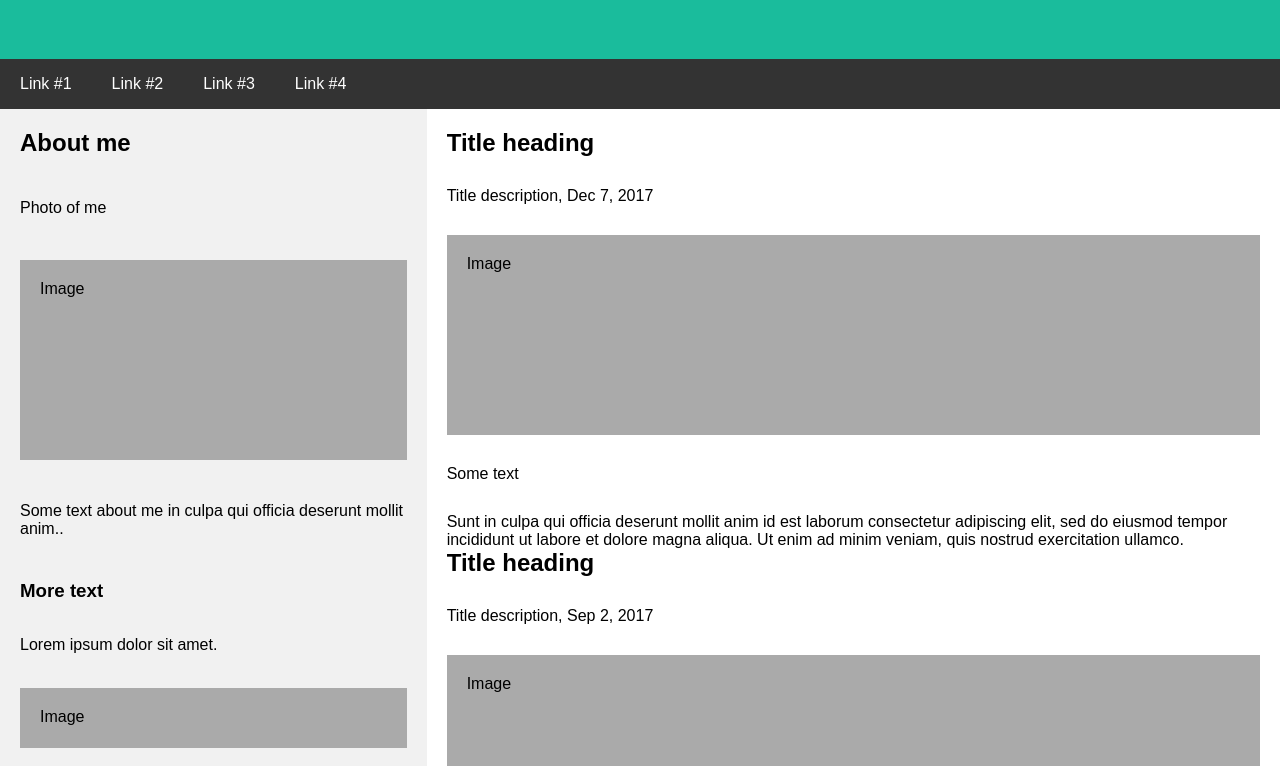
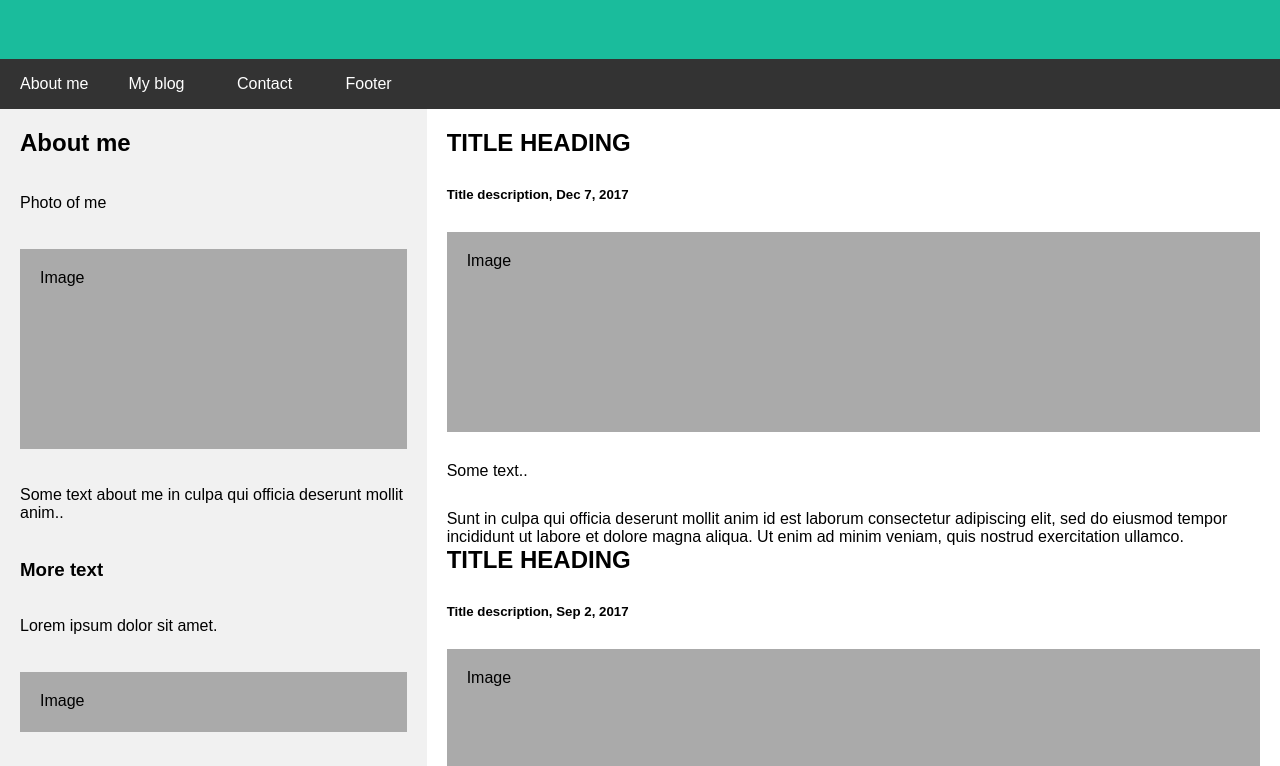
Before and after one commit to mSajewiczz/grid_css_responsive_website, a plain HTML site: page index.html in a window 1280 px wide. Shown: the part 211-977 px from the top of the page. Drawn offline with nearby package versions, Linux system fonts and the light colour scheme.

Commit message:
Last update of project. End.

```diff
--- a/index.html
+++ b/index.html
@@ -5,24 +5,25 @@
     <meta name="viewport" content="width=device-width, initial-scale=1.0">
     <title>Zadanie CSS Grid</title>
     <link rel="stylesheet" href="style.css">
+    <link rel="stylesheet" href="https://unpkg.com/aos@next/dist/aos.css" />
 </head>
 <body>
     <header>
         <div class="up-banner">
-            <h4>Resize the browser window to see the responsive effect.</h4>
+            <h4 data-aos="flip-left" data-aos-delay="200">Resize the browser window to see the responsive effect.</h4>
         </div>
 
         <div class="welcome-part">
-            <h1>My website</h1>
-            <p>With <b>flexible</b> layout</p>
+            <h1 data-aos="fade-right" data-aos-delay="200">My website</h1>
+            <p data-aos="fade-left" data-aos-delay = "400">With <b>flexible</b> layout</p>
         </div>
 
         <nav>
             <ul>
-                <li><a class="nav-element" href="#"> Link #1</a></li>
-                <li><a class="nav-element" href="#"> Link #2</a></li>
-                <li><a class="nav-element" href="#"> Link #3</a></li>
-                <li><a class="nav-element" href="#"> Link #4</a></li>
+                <li><a data-aos="fade-down" data-aos-delay = "400" class="nav-element" href="#aside"> About me</a></li>
+                <li><a data-aos="fade-down" data-aos-delay = "600" class="nav-element" href="#main-part"> My blog</a></li>
+                <li><a data-aos="fade-down" data-aos-delay = "800" class="nav-element" href="./contact.html">Contact</a></li>
+                <li><a data-aos="fade-down" data-aos-delay = "1000" class="nav-element" href="#footer"> Footer</a></li>
             </ul>
         </nav>
     </header>
@@ -34,8 +35,6 @@
                 <p>Photo of me</p>
                 <div class = "aside-up-img">Image</div>
                 <p>Some text about me in culpa qui officia deserunt mollit anim..</p>
-            </div>
-            <div class="aside-second">
                 <h3>More text</h3>
                 <p>Lorem ipsum dolor sit amet.</p>
                 <div class = "aside-bottom-img">Image</div>
@@ -46,29 +45,42 @@
 
         <section id="main-part">
             <div class="blog-first-part">
-                <h2>Title heading</h2>
-            <p>Title description, Dec 7, 2017</p>
+                <h2>TITLE HEADING</h2>
+            <h5>Title description, Dec 7, 2017</h5>
             <div class="main-up-img">Image</div>
-            <p>Some text</p>
+            <p>Some text..</p>
             <p>Sunt in culpa qui officia deserunt mollit anim id est laborum consectetur adipiscing elit, sed do eiusmod tempor incididunt ut labore et dolore magna aliqua.
                 Ut enim ad minim veniam, quis nostrud exercitation ullamco.</p>
             </div>
             <div class="blog-second-part">
-                <h2>Title heading</h2>
-            <p>Title description, Sep 2, 2017</p>
+                <h2>TITLE HEADING</h2>
+            <h5>Title description, Sep 2, 2017</h5>
             <div class="main-up-img">Image</div>
-            <p>Some text</p>
+            <p>Some text..</p>
             <p>Sunt in culpa qui officia deserunt mollit anim id est laborum consectetur adipiscing elit, sed do eiusmod tempor incididunt ut labore et dolore magna aliqua.
                 Ut enim ad minim veniam, quis nostrud exercitation ullamco.</p>
             </div>
         </section>
     </main>
 
-    <footer>
+    <footer id="footer">
         <h2>Footer</h2>
     </footer>
 
 
+    <script src="https://unpkg.com/aos@2.3.1/dist/aos.js"></script>
+    <script>
+        AOS.init()
+        AOS.init(
+            {
+                startEvent: 'DOMContentLoaded',
+                offset: 120,
+                delay: 0,
+                duration: 400,
 
+            }
+        );
+
+      </script>
 </body>
 </html>
```
